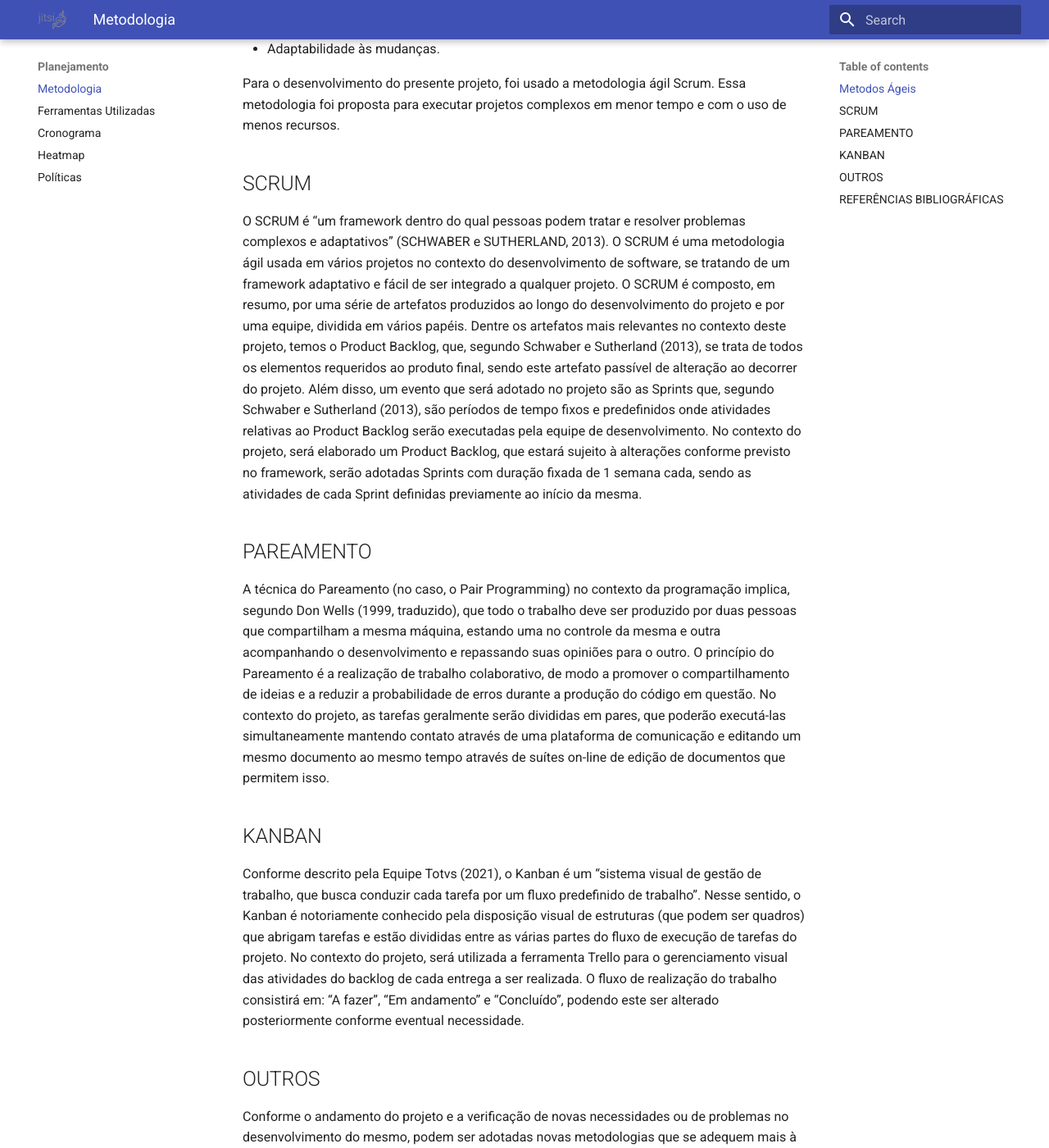
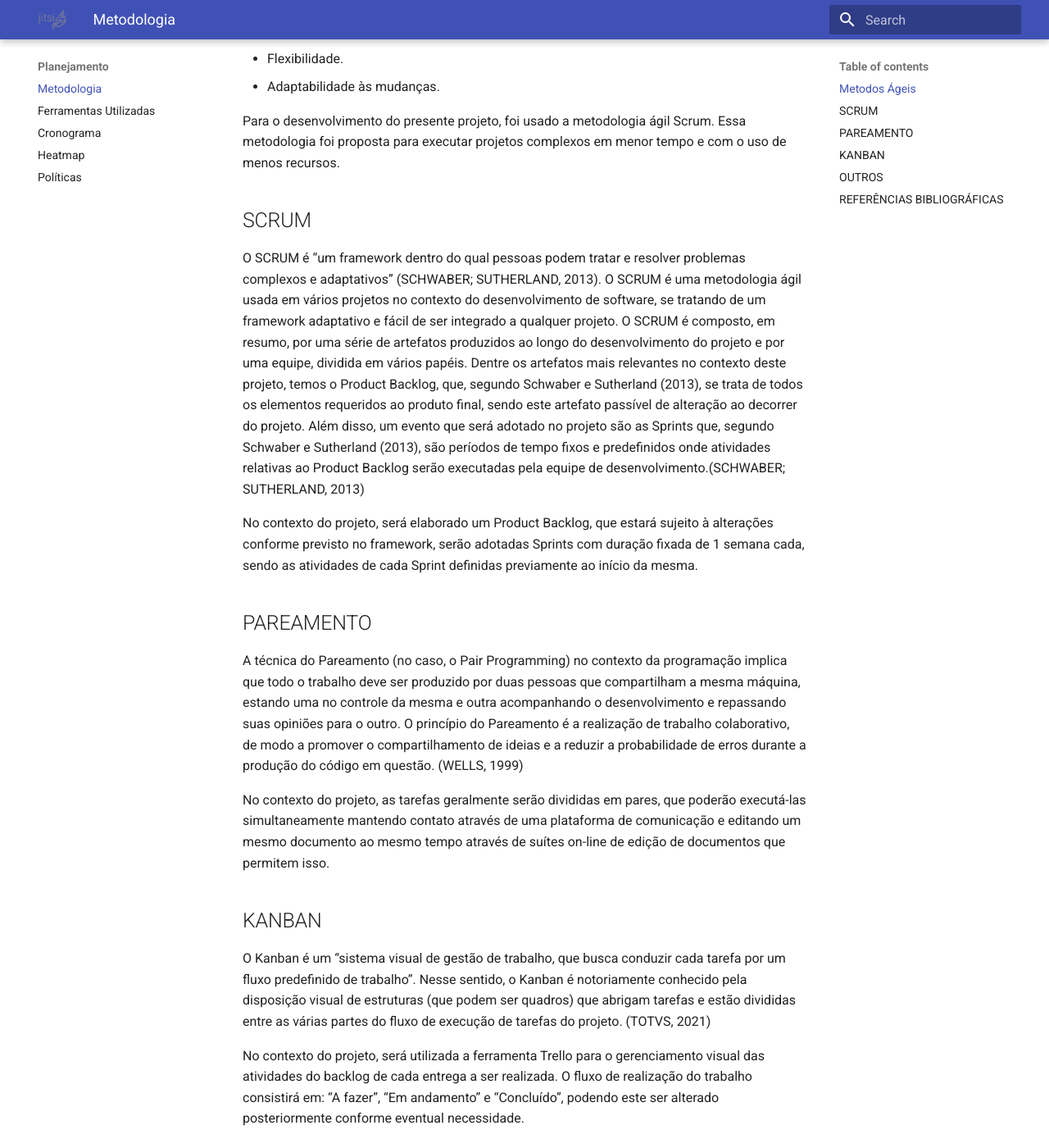
Before and after one commit to gabrielm2q/2022.1-Jitsi-Meet, an MkDocs documentation site: the page built from docs/planejamento/metodologia.md, in a window 1280 px wide and 1400 px high, scrolled down 857 px. Shown: the whole window at 82% size. Built offline with MkDocs 1.6.1 and Material for MkDocs 9.7.7, drawn with Linux system fonts in a browser that asks for light colours; some of the changed text lies outside the part shown.

Commit message:
finish revision (#4)

```diff
--- a/docs/planejamento/metodologia.md
+++ b/docs/planejamento/metodologia.md
@@ -11,7 +12,7 @@ Para o efetivo desenvolvimento do projeto, serão adotadas metodologias que apli
 Dentre tais metodologias que podem ser utilizadas, temos:
 
 ## Metodos Ágeis
-A Metodologia ágil é um conjunto de técnicas e práticas para gerenciamento de projetos que oferece mais rapidez, eficiência e flexibilidade. Esse desenvolvimento ágil foca a construção de produtos de modo colaborativo, através do trabalho de equipes multidisciplinares que possuem autonomia em suas ações.
+A Metodologia ágil é um conjunto de técnicas e práticas para gerenciamento de projetos que oferece mais rapidez, eficiência e flexibilidade. Esse desenvolvimento ágil foca a construção de produtos de modo colaborativo, através do trabalho de equipes multidisciplinares que possuem autonomia em suas ações. (SCHWABER; SUTHERLAND, 2013)
 
 Entre as principais características da metodologia ágil temos:
 
@@ -24,20 +25,22 @@ Para o desenvolvimento do presente projeto, foi usado a metodologia ágil Scrum.
 
 ## SCRUM
 
-O SCRUM é “um framework dentro do qual pessoas podem tratar e resolver problemas complexos e adaptativos” (SCHWABER e SUTHERLAND, 2013). O SCRUM é uma metodologia ágil usada em vários projetos no contexto do desenvolvimento de software, se tratando de um framework adaptativo e fácil de ser integrado a qualquer projeto. O SCRUM é composto, em resumo, por uma série de artefatos produzidos ao longo do desenvolvimento do projeto e por uma equipe, dividida em vários papéis. Dentre os artefatos mais relevantes no contexto deste projeto, temos o Product Backlog, que, segundo Schwaber e Sutherland (2013), se trata de todos os elementos requeridos ao produto final, sendo este artefato passível de alteração ao decorrer do projeto. Além disso, um evento que será adotado no projeto são as Sprints que, segundo Schwaber e Sutherland (2013), são períodos de tempo fixos e predefinidos onde atividades relativas ao Product Backlog serão executadas pela equipe de desenvolvimento.
+O SCRUM é “um framework dentro do qual pessoas podem tratar e resolver problemas complexos e adaptativos” (SCHWABER; SUTHERLAND, 2013). O SCRUM é uma metodologia ágil usada em vários projetos no contexto do desenvolvimento de software, se tratando de um framework adaptativo e fácil de ser integrado a qualquer projeto. O SCRUM é composto, em resumo, por uma série de artefatos produzidos ao longo do desenvolvimento do projeto e por uma equipe, dividida em vários papéis. Dentre os artefatos mais relevantes no contexto deste projeto, temos o Product Backlog, que, segundo Schwaber e Sutherland (2013), se trata de todos os elementos requeridos ao produto final, sendo este artefato passível de alteração ao decorrer do projeto. Além disso, um evento que será adotado no projeto são as Sprints que, segundo Schwaber e Sutherland (2013), são períodos de tempo fixos e predefinidos onde atividades relativas ao Product Backlog serão executadas pela equipe de desenvolvimento.(SCHWABER; SUTHERLAND, 2013)
+
 No contexto do projeto, será elaborado um Product Backlog, que estará sujeito à alterações conforme previsto no framework, serão adotadas Sprints com duração fixada de 1 semana cada, sendo as atividades de cada Sprint definidas previamente ao início da mesma.
 
 ## PAREAMENTO
-A técnica do Pareamento (no caso, o Pair Programming) no contexto da programação implica, segundo Don Wells (1999, traduzido), que todo o trabalho deve ser produzido por duas pessoas que compartilham a mesma máquina, estando uma no controle da mesma e outra acompanhando o desenvolvimento e repassando suas opiniões para o outro. O princípio do Pareamento é a realização de trabalho colaborativo, de modo a promover o compartilhamento de ideias e a reduzir a probabilidade de erros durante a produção do código em questão.
+A técnica do Pareamento (no caso, o Pair Programming) no contexto da programação implica que todo o trabalho deve ser produzido por duas pessoas que compartilham a mesma máquina, estando uma no controle da mesma e outra acompanhando o desenvolvimento e repassando suas opiniões para o outro. O princípio do Pareamento é a realização de trabalho colaborativo, de modo a promover o compartilhamento de ideias e a reduzir a probabilidade de erros durante a produção do código em questão. (WELLS, 1999)
+
 No contexto do projeto, as tarefas geralmente serão divididas em pares, que poderão executá-las simultaneamente mantendo contato através de uma plataforma de comunicação e editando um mesmo documento ao mesmo tempo através de suítes on-line de edição de documentos que permitem isso.
 
 ## KANBAN
-Conforme descrito pela Equipe Totvs (2021), o Kanban é um “sistema visual de gestão de trabalho, que busca conduzir cada tarefa por um fluxo predefinido de trabalho”. Nesse sentido, o Kanban é notoriamente conhecido pela disposição visual de estruturas (que podem ser quadros) que abrigam tarefas e estão divididas entre as várias partes do fluxo de execução de tarefas do projeto.
+O Kanban é um “sistema visual de gestão de trabalho, que busca conduzir cada tarefa por um fluxo predefinido de trabalho”. Nesse sentido, o Kanban é notoriamente conhecido pela disposição visual de estruturas (que podem ser quadros) que abrigam tarefas e estão divididas entre as várias partes do fluxo de execução de tarefas do projeto. (TOTVS, 2021)
+
 No contexto do projeto, será utilizada a ferramenta Trello para o gerenciamento visual das atividades do backlog de cada entrega a ser realizada. O fluxo de realização do trabalho consistirá em: “A fazer”, “Em andamento” e “Concluído”, podendo este ser alterado posteriormente conforme eventual necessidade.
 
 ## OUTROS
 Conforme o andamento do projeto e a verificação de novas necessidades ou de problemas no desenvolvimento do mesmo, podem ser adotadas novas metodologias que se adequem mais à equipe.
-
 
 
 ## REFERÊNCIAS BIBLIOGRÁFICAS
```
Also changed, not shown: other parts of docs/planejamento/metodologia.md (+2 -1 lines), docs/planejamento/ferramentas.md (+3 -1 lines).
